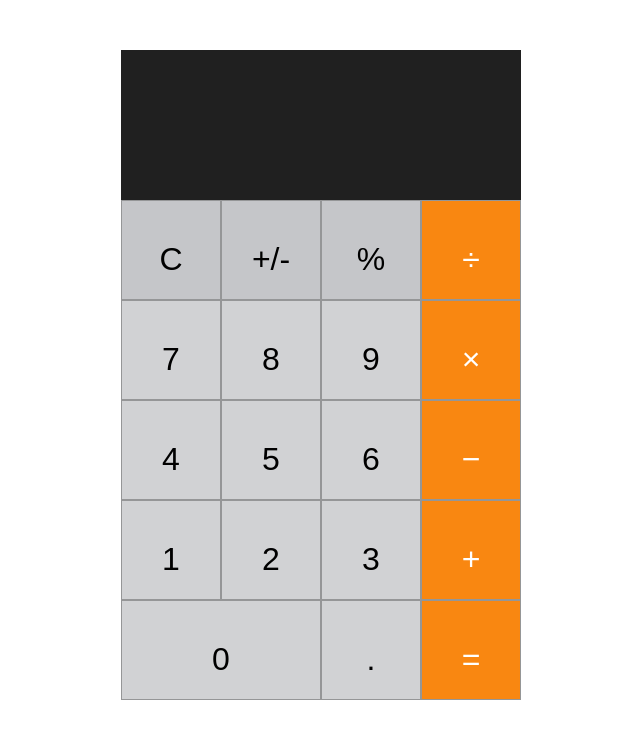
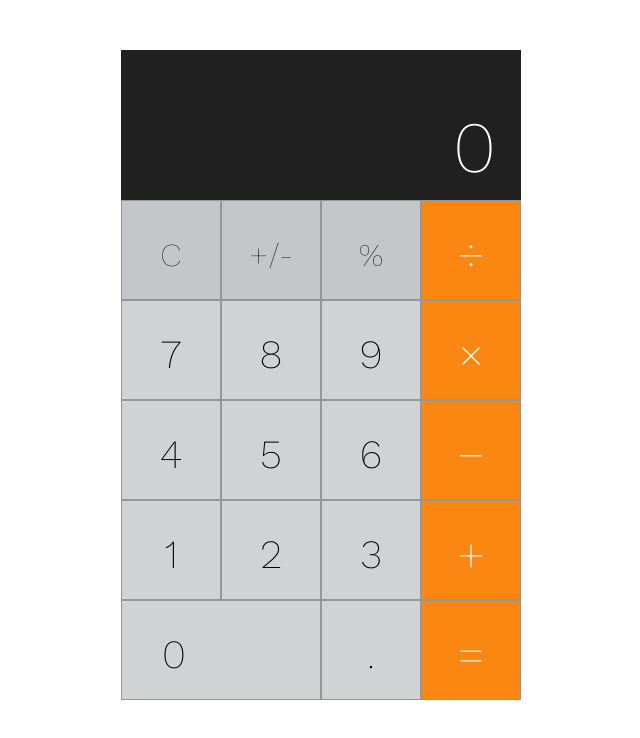
Before and after one commit to rbnhmll/js_calc, a website: page index.html in a window 1280 px wide. Shown: the whole page, without its empty margins (319-959 px from the left). Drawn offline with nearby package versions, Linux system fonts and the light colour scheme.

Commit message:
Woring out some bugs, style changes

```diff
--- a/index.html
+++ b/index.html
@@ -2,13 +2,14 @@
 <html lang="en">
 <head>
   <meta charset="UTF-8">
-  <title>Document</title>
+  <title>JS Calc</title>
+  <link href='https://fonts.googleapis.com/css?family=Work+Sans:300,200,100' rel='stylesheet' type='text/css'>
   <link rel="stylesheet" href="styles/style.css">
 </head>
 <body>
 
   <div class="wrapper">
-    <div class="screen"></div>
+    <div class="screen">0</div>
     <div class="buttons">
 
       <div class="mainBtns">
--- a/js/script.js
+++ b/js/script.js
@@ -4,31 +4,36 @@
 // 3. When pressing 'C' clear the screen, and the string.
 // 4. When pressing the '=', perform the calculation and present on the screen
 
-console.log('Welcome Robin');
+console.log('Welcome Robin. Shall we do some math?');
 var app = [];
 var formulaString = "";
 var answer = "";
 
 app.calculation = function() {
+
 	$(".btnC").on("click", function() {
 		$(".screen").empty();
-		formulaString = "";
-		console.log(formulaString);
+		$(".screen").text("0");
+		formulaString = "0";
+		console.log("Calculator Cleared " + formulaString);
 	});
 
 	$(".numbers>.btn, .math>.btn").on("click", function() {
+		if ($(".screen").text() === "0") {
+			formulaString = "";
+		}
 		var number = $(this).attr("value");
 		formulaString += number;
 		$(".screen").text(formulaString);
 		console.log(formulaString);
-		console.log("click");
 	});
 
 	$(".btnEq").on("click", function() {
+		answer = eval(formulaString);
 		console.log(answer);
-		answer = eval(formulaString);
 		$(".screen").empty();
 		$(".screen").text(answer);
+		formulaString = answer;
 	});
 
 }();
--- a/sass/styles.scss
+++ b/sass/styles.scss
@@ -5,13 +5,16 @@ input[type=reset],input[type=submit]{-webkit-appearance:button;cursor:pointer;}b
 
 * { -moz-box-sizing: border-box; -webkit-box-sizing: border-box; box-sizing: border-box; }
 
+html {
+  font-family: 'Work Sans', sans-serif;
+}
+
 body {
-  font-weight: 100;
 }
 .wrapper {
 	width: 400px;
 	display: inline-block;
-	/* border: 2px solid #202020; */
+	font-weight: 200;
   margin: 0 auto;
   margin-top: 50px;
   display: flex;
@@ -22,7 +25,7 @@ body {
 	width: 100%;
   color: #fff;
   font-size: 4.5rem;
-  padding-top: 55px;
+  padding: 55px 25px;
   background: #202020;
   height: 150px;
   text-align: right;
@@ -31,9 +34,10 @@ body {
   display: flex;
   color: #000000;
   .btn {
-    font-size: 2rem;
+    font-weight: 200;
+    font-size: 2.5rem;
     width: 100px;
-    padding-top: 20px;
+    padding-top: 10px;
     height: 100px;
     border: 1px solid #959697;
     text-align: center;
@@ -46,6 +50,8 @@ body {
   display: flex;
 	.btn {
 		background: #C5C6C9;
+    font-size: 2rem;
+    font-weight: 100;
 	}
 }
 .numbers {
@@ -57,12 +63,15 @@ body {
 	}
   .btn0 {
     width: 200px;
+    text-align: left;
+    padding-left: 40px;
   }
 }
 .math {
   display: flex;
   flex-direction: column;
 	.btn {
+    font-size: 3rem;
 		background: #F98711;
 		color: white;
 	}
--- a/styles/style.css
+++ b/styles/style.css
@@ -127,13 +127,13 @@ legend, button::-moz-focus-inner, input::-moz-focus-inner {
 * {
   box-sizing: border-box; }
 
-body {
-  font-weight: 100; }
+html {
+  font-family: 'Work Sans', sans-serif; }
 
 .wrapper {
   width: 400px;
   display: inline-block;
-  /* border: 2px solid #202020; */
+  font-weight: 200;
   margin: 0 auto;
   margin-top: 50px;
   display: -webkit-flex;
@@ -150,7 +150,7 @@ body {
   width: 100%;
   color: #fff;
   font-size: 4.5rem;
-  padding-top: 55px;
+  padding: 55px 25px;
   background: #202020;
   height: 150px;
   text-align: right; }
@@ -161,9 +161,10 @@ body {
   display: flex;
   color: #000000; }
   .buttons .btn {
-    font-size: 2rem;
+    font-weight: 200;
+    font-size: 2.5rem;
     width: 100px;
-    padding-top: 20px;
+    padding-top: 10px;
     height: 100px;
     border: 1px solid #959697;
     text-align: center; }
@@ -175,7 +176,9 @@ body {
   display: -ms-flexbox;
   display: flex; }
   .special .btn {
-    background: #C5C6C9; }
+    background: #C5C6C9;
+    font-size: 2rem;
+    font-weight: 100; }
 
 .numbers {
   width: 300px;
@@ -188,7 +191,9 @@ body {
   .numbers .btn {
     background: #D1D2D4; }
   .numbers .btn0 {
-    width: 200px; }
+    width: 200px;
+    text-align: left;
+    padding-left: 40px; }
 
 .math {
   display: -webkit-flex;
@@ -198,5 +203,6 @@ body {
       -ms-flex-direction: column;
           flex-direction: column; }
   .math .btn {
+    font-size: 3rem;
     background: #F98711;
     color: white; }
```
